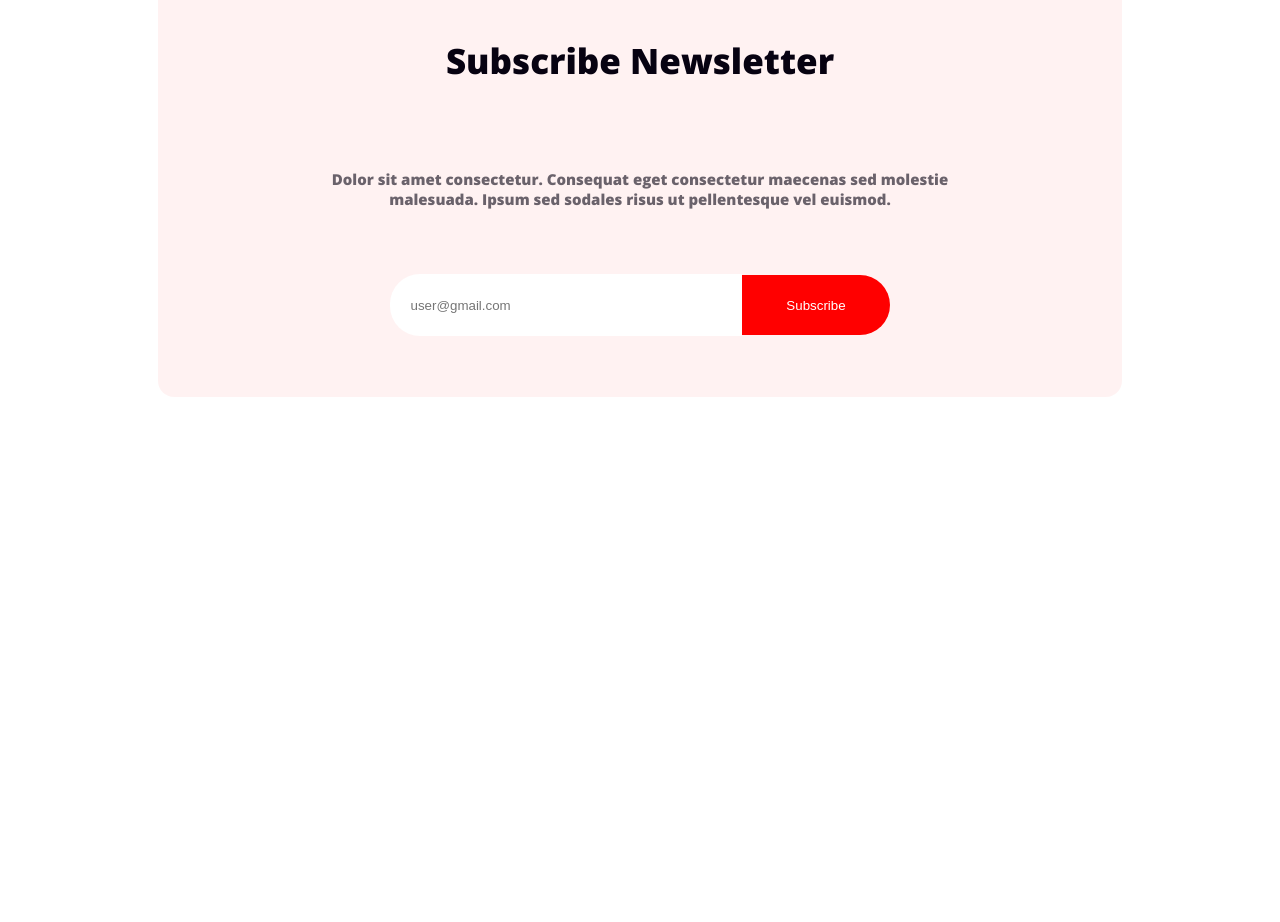
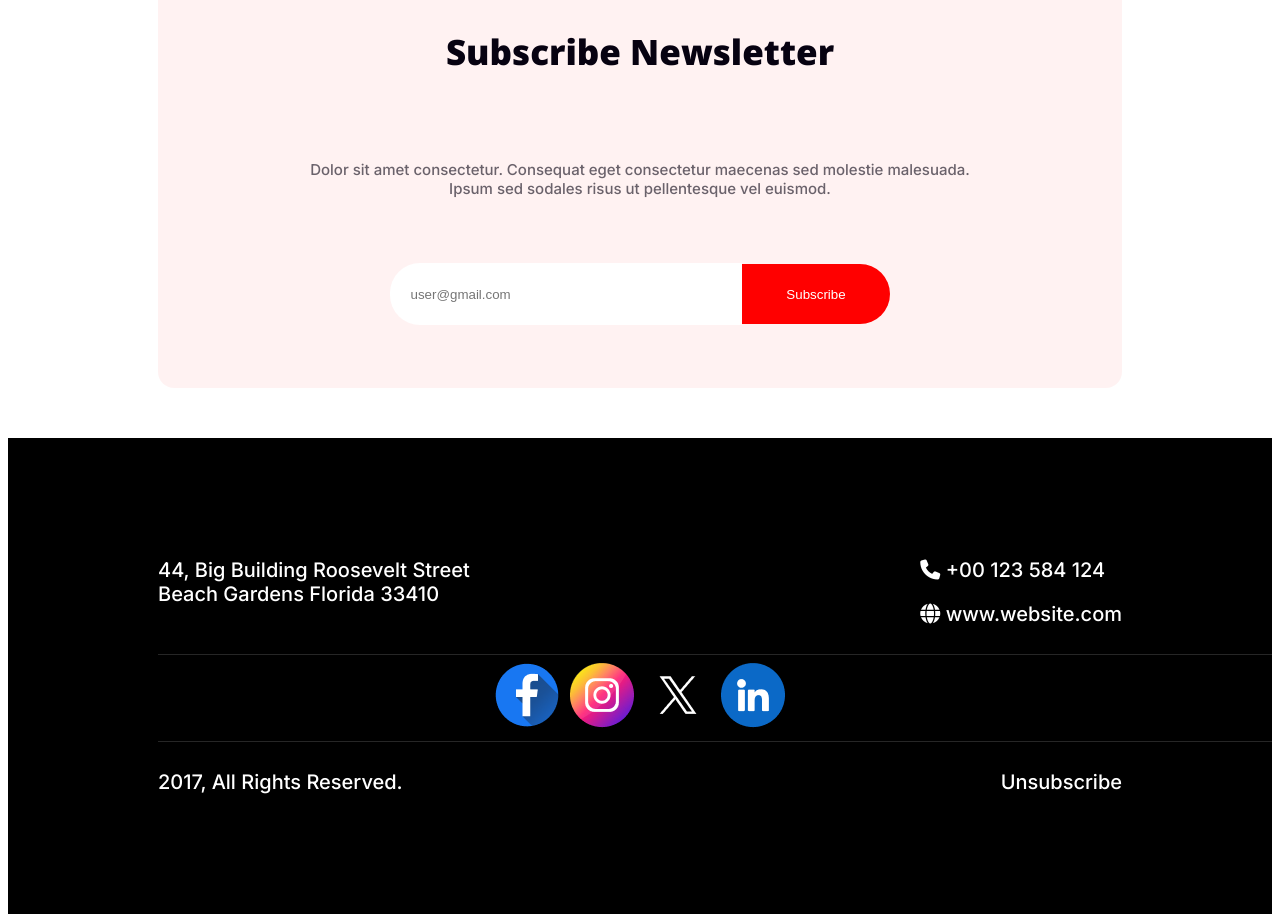
Before and after one commit to Ahmed-Tajreean/B9A1-New-Year-New-Mission, a plain HTML site: page index.html in a window 1280 px wide. Shown: the part 3601-4523 px from the top of the page. Before the commit the page ends 4048 px from the top, so only its background shows below. Drawn offline with nearby package versions, Linux system fonts and the light colour scheme.

Commit message:
footer added

```diff
--- a/index.html
+++ b/index.html
@@ -9,6 +9,11 @@
     <link rel="preconnect" href="https://fonts.gstatic.com" crossorigin>
     <link
         href="https://fonts.googleapis.com/css2?family=Merriweather+Sans:wght@600&family=Open+Sans:wght@800&display=swap"
+        rel="stylesheet">
+    <link rel="preconnect" href="https://fonts.googleapis.com">
+    <link rel="preconnect" href="https://fonts.gstatic.com" crossorigin>
+    <link
+        href="https://fonts.googleapis.com/css2?family=Inter:wght@500&family=Merriweather+Sans:wght@600&family=Open+Sans:wght@800&display=swap"
         rel="stylesheet">
     <link rel="stylesheet" href="styles/newmission.css">
     <script src="https://kit.fontawesome.com/a7c076fbf4.js" crossorigin="anonymous"></script>
@@ -90,6 +95,29 @@
         </div>
     </main>
 
+    <footer>
+        <div class="footer-address">
+            <p class="footer-address-1">44, Big Building Roosevelt Street
+                Beach Gardens Florida 33410</p>
+            <div class="footer-info">
+                <p><i class="fa-solid fa-phone"></i> +00 123 584 124</p>
+                <p><i class="fa-solid fa-globe"></i> www.website.com</p>
+            </div>
+        </div>
+        <hr>
+        <div class="social-links">
+            <a href=""><img src="resources/Facebook.png" alt=""></a>
+            <a href=""><img src="resources/Instagram.png" alt=""></a>
+            <a href=""><img src="resources/Twitter.png" alt=""></a>
+            <a href=""><img src="resources/Linkedin.png" alt=""></a>
+        </div>
+        <hr>
+        <div class="rights-section">
+            <p>2017, All Rights Reserved.</p>
+            <p>Unsubscribe</p>
+        </div>
+    </footer>
+
 </body>
 
 </html>
--- a/styles/newmission.css
+++ b/styles/newmission.css
@@ -1,5 +1,6 @@
 /* Common shared styles */
 body {
+    font-family: 'Inter', sans-serif;
     font-family: 'Merriweather Sans', sans-serif;
     font-family: 'Open Sans', sans-serif;
 }
@@ -115,6 +116,7 @@ body {
     font-size: 15px;
     font-weight: 400;
     padding: 15px 100px 0px 120px;
+
 }
 
 .btn-join {
@@ -152,6 +154,7 @@ body {
     color: rgba(7, 2, 17, 0.60);
     font-size: 20px;
     font-weight: 400;
+    font-family: Inter;
 }
 
 .portfolio-info {
@@ -222,6 +225,7 @@ body {
     font-size: 15px;
     font-weight: 300;
     padding: 50px;
+    font-family: Inter;
 }
 
 .email-text {
@@ -243,3 +247,49 @@ body {
     text-transform: capitalize;
     border: none;
 }
+
+/* Footer Section */
+footer {
+    background: black;
+    padding: 100px 150px;
+    color: white;
+}
+
+.footer-address {
+    display: flex;
+    justify-content: space-between;
+    color: #FFF;
+    font-size: 20px;
+    font-family: Inter;
+}
+
+.footer-address-1 {
+    max-width: 375px;
+}
+
+.footer-info {
+    display: block;
+}
+
+hr {
+    background: rgba(255, 255, 255, 0.15);
+    width: 1220px;
+    height: 1px;
+    border: none;
+}
+
+.social-links {
+    margin: auto;
+    width: 30%;
+    justify-content: space-between;
+    display: flex;
+
+}
+
+.rights-section {
+    display: flex;
+    justify-content: space-between;
+    color: #FFF;
+    font-size: 20px;
+    font-family: Inter;
+}
```
